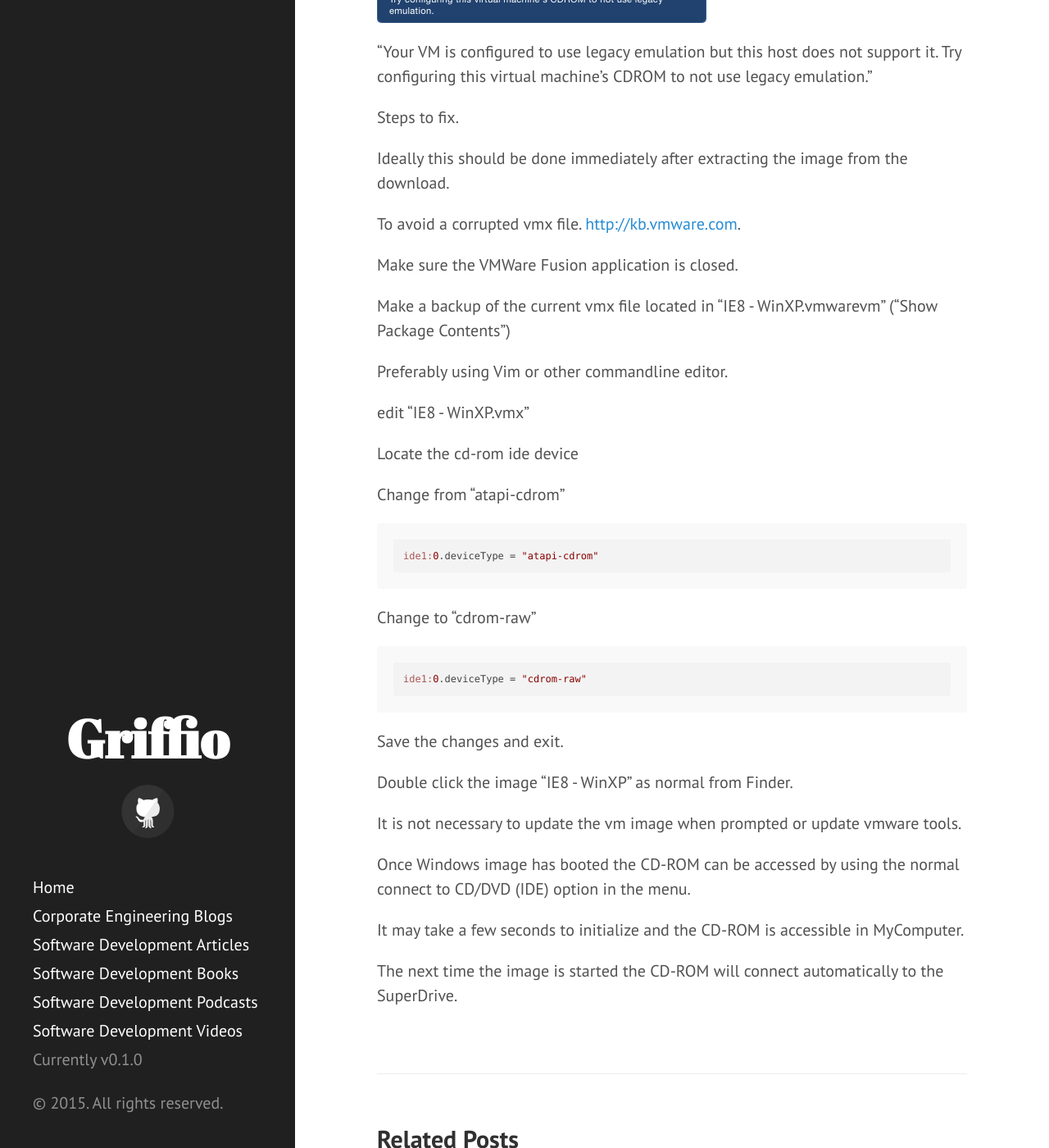
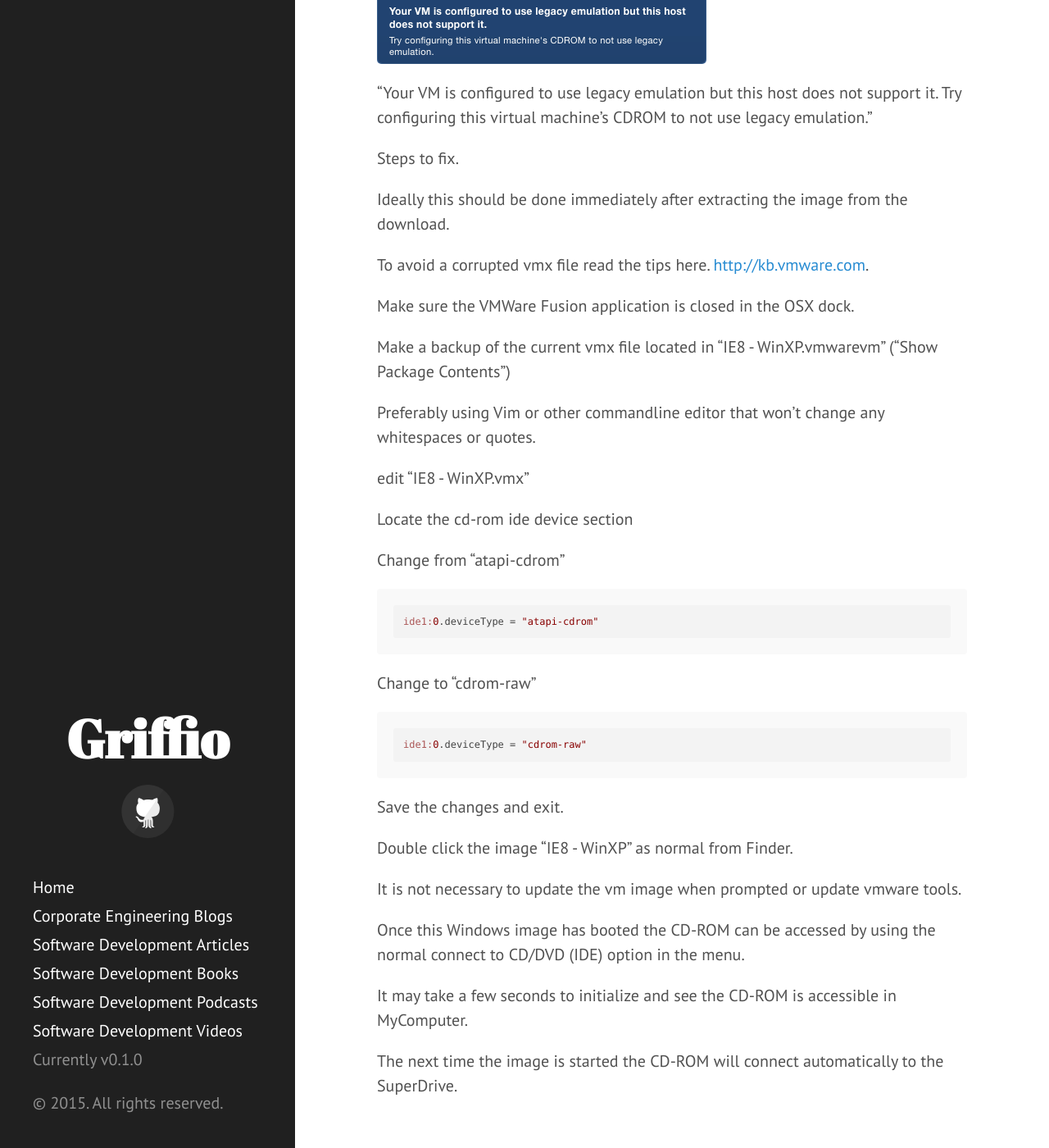
Before and after one commit to griffio/griffio.github.io, a Jekyll site: the page built from _posts/2015-07-31-VMWare-Fusion-Modern-IE-Accessing-SuperDrive.md, in a window 1280 px wide and 1400 px high, scrolled down 515 px. Shown: the whole window at 82% size. Built offline with Jekyll 4.4.1, drawn with Linux system fonts in a browser that asks for light colours; nearby versions of some CDN libraries; some of the changed text lies outside the part shown.

Commit message:
Update 2015-07-31-VMWare-Fusion-Modern-IE-Accessing-SuperDrive.md

```diff
--- a/_posts/2015-07-31-VMWare-Fusion-Modern-IE-Accessing-SuperDrive.md
+++ b/_posts/2015-07-31-VMWare-Fusion-Modern-IE-Accessing-SuperDrive.md
@@ -1,15 +1,15 @@
 ---
 layout: post
-title: VMWare Fusion 6 with Modern IE XP image accessing the SuperDrive
+title: How to allow VMWare Fusion 6 with a Modern.IE XP image access to the SuperDrive
 category: tip
 tags: vmware
 published: true
-summary: Fixing VMWare Fusion 6 with Modern IE XP image access SuperDrive
+summary: Fixing VMWare Fusion 6 with Modern IE XP image accessing SuperDrive
 ---
 
-### Fixing VMWare Fusion 6 with Modern IE XP image to access SuperDrive
+### How to allow the VMWare Fusion 6 with a Modern.IE XP image access to the SuperDrive
 
-For example, after downloading the "IE8 - WinXP" VmWare image from [modern.ie](http://dev.modern.ie/tools/vms/mac/)
+The problem. After downloading the "IE8 - WinXP" VmWare image from [modern.ie](http://dev.modern.ie/tools/vms/mac/)
 the SuperDrive CD-ROM on the Apple host is not accessible.
 
 The notification message is:
@@ -23,17 +23,17 @@
 
 Ideally this should be done immediately after extracting the image from the download.
 
-To avoid a corrupted vmx file. [http://kb.vmware.com](http://kb.vmware.com/selfservice/microsites/search.do?language=en_US&cmd=displayKC&externalId=1014782).
+To avoid a corrupted vmx file read the tips here. [http://kb.vmware.com](http://kb.vmware.com/selfservice/microsites/search.do?language=en_US&cmd=displayKC&externalId=1014782).
 
-Make sure the VMWare Fusion application is closed.
+Make sure the VMWare Fusion application is closed in the OSX dock.
 
 Make a backup of the current vmx file located in "IE8 - WinXP.vmwarevm" ("Show Package Contents")
 
-Preferably using Vim or other commandline editor.
+Preferably using Vim or other commandline editor that won't change any whitespaces or quotes.
 
 edit "IE8 - WinXP.vmx"
 
-Locate the cd-rom ide device
+Locate the cd-rom ide device section
 
 Change from "atapi-cdrom"
 
@@ -53,8 +53,8 @@
 
 It is not necessary to update the vm image when prompted or update vmware tools.
 
-Once Windows image has booted the CD-ROM can be accessed by using the normal connect to CD/DVD (IDE) option in the menu.
+Once this Windows image has booted the CD-ROM can be accessed by using the normal connect to CD/DVD (IDE) option in the menu.
 
-It may take a few seconds to initialize and the CD-ROM is accessible in MyComputer.
+It may take a few seconds to initialize and see the CD-ROM is accessible in MyComputer.
 
 The next time the image is started the CD-ROM will connect automatically to the SuperDrive.
```
